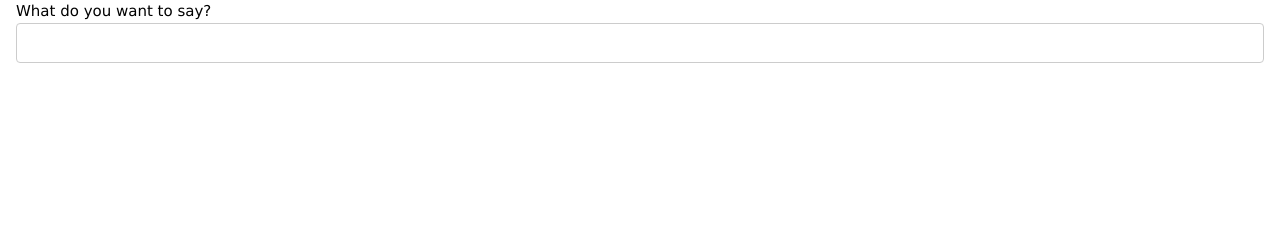
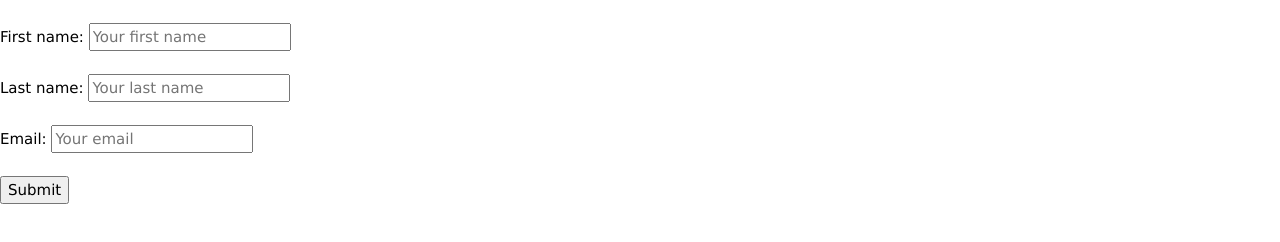
Before and after one commit to IT-Cluster-Academy-FWD/fwdo-2-problem-solving, a plain HTML site: page team/olena.html in a window 1280 px wide. Drawn offline with nearby package versions, Linux system fonts and the light colour scheme.

Commit message:
Lesson end

```diff
--- a/js/olena.js
+++ b/js/olena.js
@@ -1,7 +1,7 @@
-const $input = document.getElementById("my-input");
+/*const $input = document.getElementById("my-input");
 const $output = document.getElementById("my-output");
 
 $input.addEventListener("input", function () {
   // console.log($input.value);
   $output.innerHTML = $input.value;
-});
+});*/
--- a/team/olena.html
+++ b/team/olena.html
@@ -8,11 +8,22 @@
   <link rel="stylesheet" href="/css/style.css">
 </head>
 <body>
-  <div class="w3-container">
-    <label for="my-input">What do you want to say?</label>
-    <input type="text" id="my-input" class="w3-input w3-border w3-round">
-    <div id="my-output"></div>
-  </div>
+  <form action="">
+    <br>
+    <label for="fname">First name: </label>
+    <input type="text" id="fname" name="fname" placeholder="Your first name" required>
+    <br>
+    <br>
+    <label for="lname">Last name: </label>
+    <input type="text" id="lname" name="lname" placeholder="Your last name" required>
+    <br>
+    <br>
+    <label for="email">Email: </label>
+    <input type="email" id="email" name="email" placeholder="Your email" required>
+    <br>
+    <br>
+    <button type="submit">Submit</button>
+  </form>
   <script src="/js/olena.js"></script>
 </body>
 </html>
```
Also changed, not shown: js/maks.js (+9 -7 lines), team/maks.html (+10 -6 lines).
